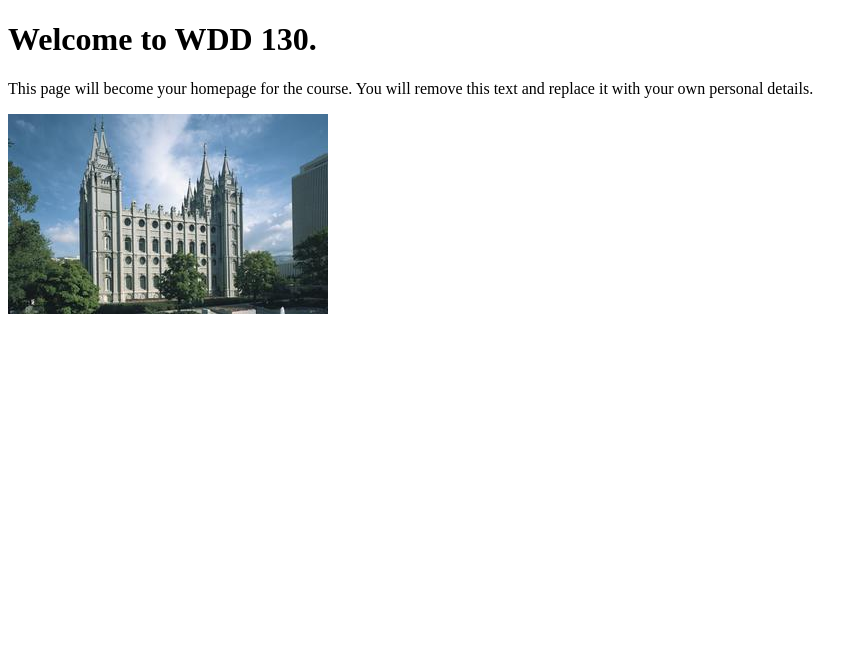
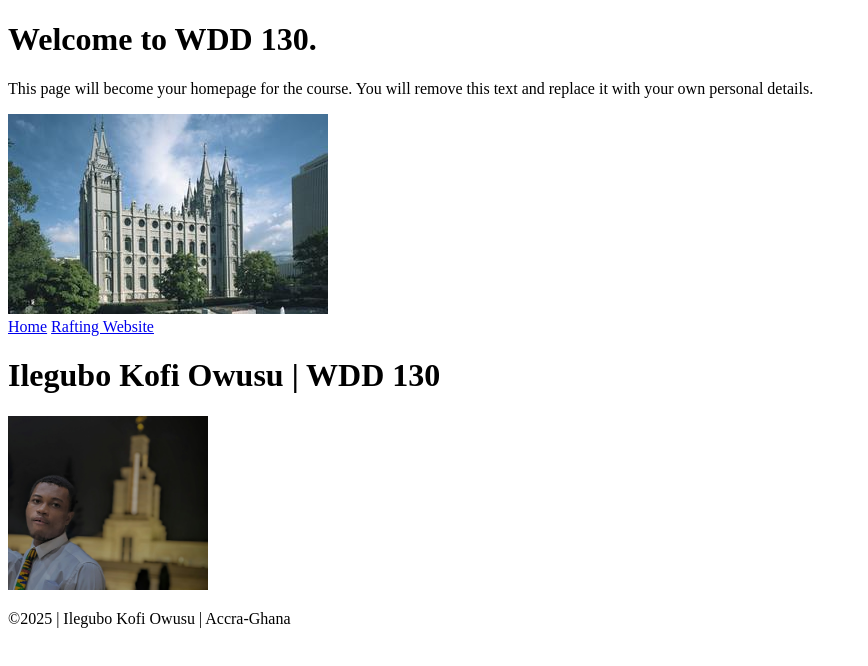
Before and after one commit to Ilegubo/wdd130, a plain HTML site: page index.html in a window 1280 px wide. Shown: the whole page, without its empty margins (0-868 px from the left). Drawn offline with Linux system fonts and the light colour scheme.

Commit message:
week-1:profile picture upload

```diff
--- a/index.html
+++ b/index.html
@@ -1,14 +1,31 @@
 <!DOCTYPE html>
-<html lang="en">
+<html lang="en-US">
+
 <head>
     <meta charset="UTF-8">
     <meta name="viewport" content="width=device-width, initial-scale=1.0">
-    <title>WDD 130 | Personal Homepage</title>
+    <title>Ilegubo Kofi Owusu |WDD 130</title>
 </head>
+
 <body>
     <h1>Welcome to WDD 130.</h1>
-    <p>This page will become your homepage for the course. You will remove this text and replace it with your own personal details.</p>
+    <p>This page will become your homepage for the course. You will remove this text and replace it with your own
+        personal details.</p>
 
     <img src="images/salt-lake-temple.jpg" alt="The Salt Lake Temple.">
+    <header>
+        <nav>
+            <a href="#">Home</a>
+            <a href="wwr/">Rafting Website</a>
+        </nav>
+    </header>
+    <main>
+        <h1>Ilegubo Kofi Owusu | WDD 130</h1>
+        <img src="images/profile.jpg" alt="Ilegubo Kofi Owusu" width="200">
+    </main>
+    <footer>
+        <p>&copy;2025 | Ilegubo Kofi Owusu | Accra-Ghana</p>
+    </footer>
 </body>
+
 </html>
```
Also changed, not shown: images/profile.jpg (added).
